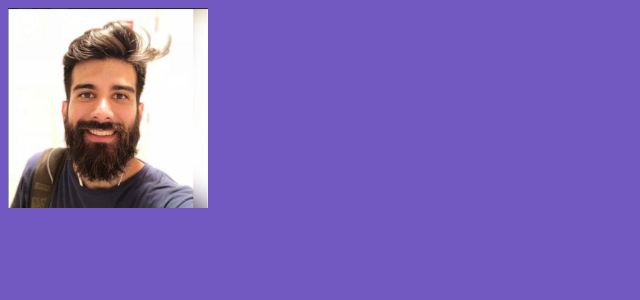
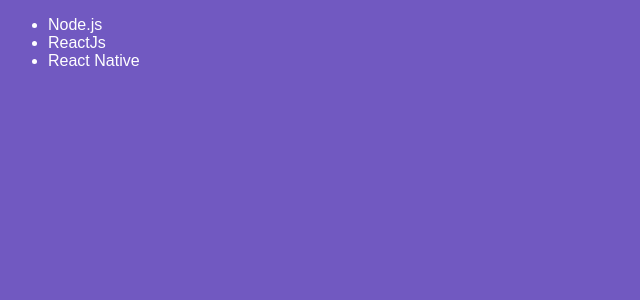
Before and after one commit to willmorim/introReact, a React app: page / in a window 1280 px wide. Shown: the top 300 px of the page, without its empty margins (0-640 px from the left). Built offline with nearby package versions, Linux system fonts and the light colour scheme.

Commit message:
class components

```diff
--- a/babel.config.js
+++ b/babel.config.js
@@ -1,6 +1,4 @@
 module.exports = {
-  presets: [
-    "@babel/preset-env",
-    "@babel/preset-react"
-  ]
-}
+  presets: ["@babel/preset-env", "@babel/preset-react"],
+  plugins: ["@babel/plugin-proposal-class-properties"]
+};
--- a/package.json
+++ b/package.json
@@ -9,6 +9,7 @@
   },
   "devDependencies": {
     "@babel/core": "^7.7.2",
+    "@babel/plugin-proposal-class-properties": "^7.7.0",
     "@babel/preset-env": "^7.7.1",
     "@babel/preset-react": "^7.7.0",
     "babel-loader": "^8.0.6",
--- a/src/App.js
+++ b/src/App.js
@@ -1,10 +1,10 @@
 import React from "react";
 import "./App.css";
 
-import profile from "./assets/ft.png";
+import TechList from "./components/TechList";
 
 function App() {
-  return <img width="200" src={profile} />;
+  return <TechList />;
 }
 
 export default App;
--- /dev/null
+++ b/src/components/TechList.js
@@ -0,0 +1,19 @@
+import React, { Component } from "react";
+
+class TechList extends Component {
+  state = {
+    techs: ["Node.js", "ReactJS", "React Native"]
+  };
+
+  render() {
+    return (
+      <ul>
+        <li>Node.js</li>
+        <li>ReactJs</li>
+        <li>React Native</li>
+      </ul>
+    );
+  }
+}
+
+export default TechList;
```
Also changed, not shown: 1 other file (tests, documents, lock files or other folders).
